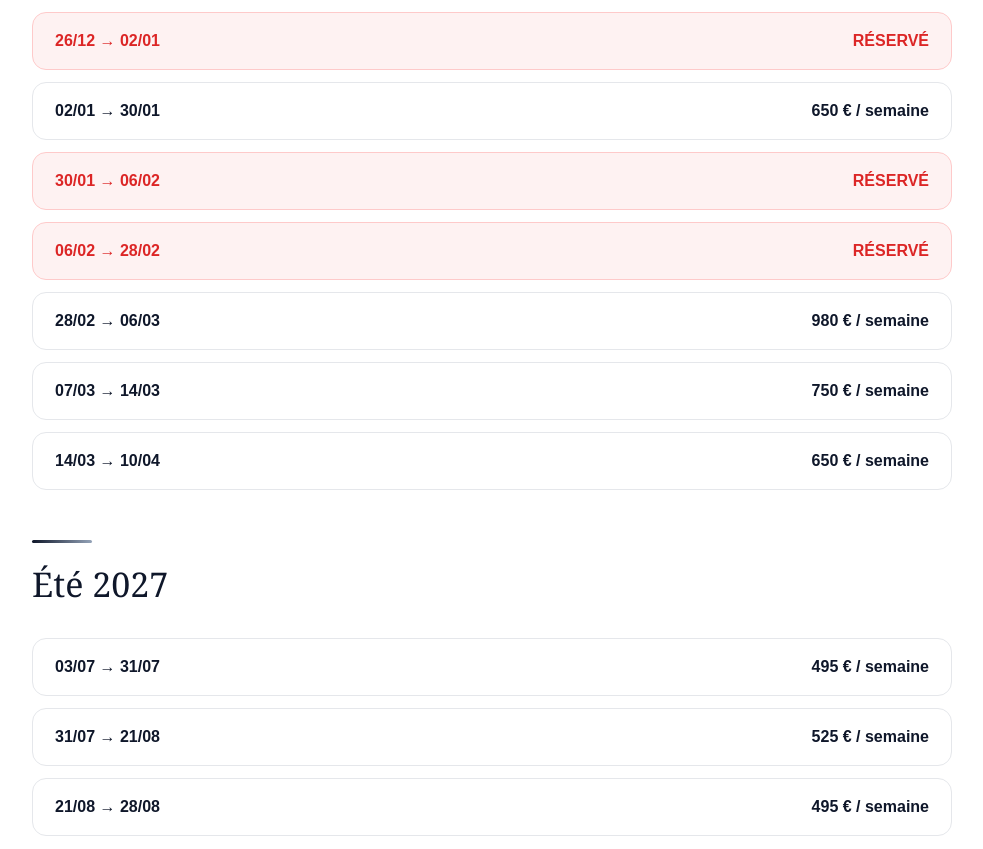
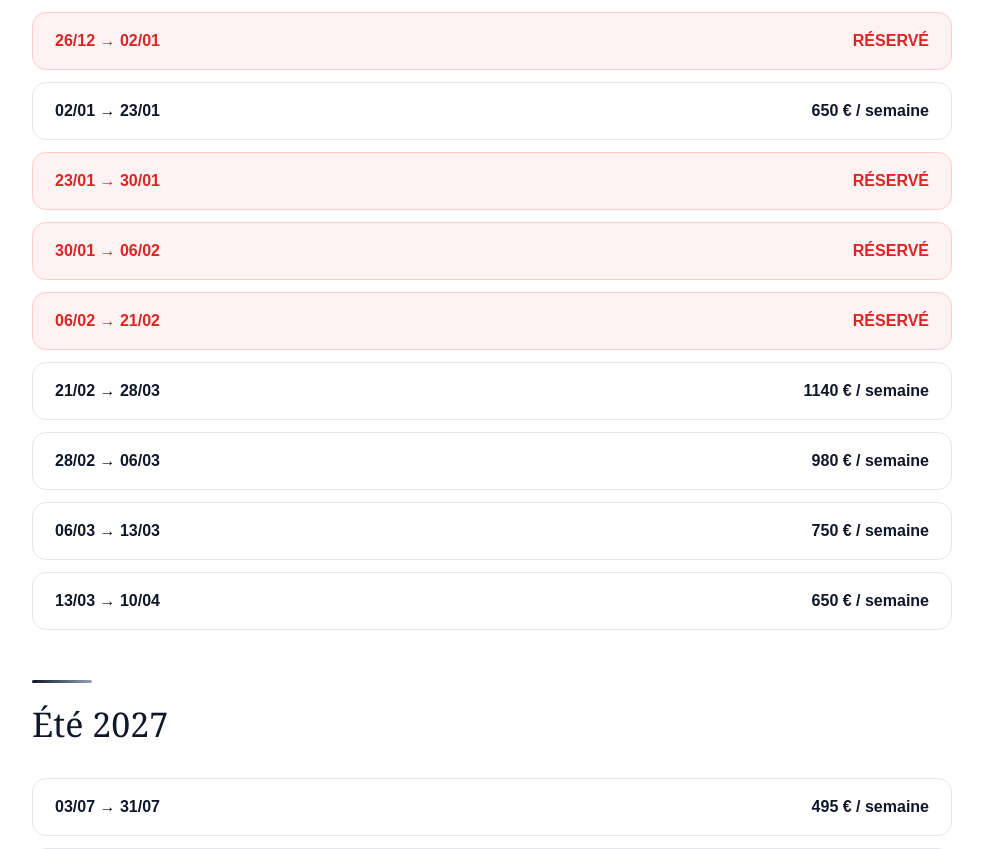
Before and after one commit to AlexB1804/blissappartement, a Next.js app: page /risoul in a window 1280 px wide. Shown: the part 5302-6151 px from the top of the page, without its empty margins (148-1131 px from the left). Built offline with nearby package versions, Linux system fonts and the light colour scheme.

Commit message:
Update website

```diff
--- a/data/risoul.ts
+++ b/data/risoul.ts
@@ -104,12 +104,14 @@ practicalInfos: [
     { period: "11/12 → 15/12", price: "Réservé", booked: true },
     { period: "19/12 → 26/12", price: "Réservé", booked: true },
     { period: "26/12 → 02/01", price: "Réservé", booked: true },
-    { period: "02/01 → 30/01", price: "650 € / semaine", available: true },
+    { period: "02/01 → 23/01", price: "650 € / semaine", available: true },
+    { period: "23/01 → 30/01", price: "Réservé", booked: true },
     { period: "30/01 → 06/02", price: "Réservé", booked: true },
-    { period: "06/02 → 28/02", price: "Réservé", booked: true },
+    { period: "06/02 → 21/02", price: "Réservé", booked: true },
+    { period: "21/02 → 28/03", price: "1140 € / semaine", available: true },
     { period: "28/02 → 06/03", price: "980 € / semaine", available: true },
-    { period: "07/03 → 14/03", price: "750 € / semaine", available: true },
-    { period: "14/03 → 10/04", price: "650 € / semaine", available: true },
+    { period: "06/03 → 13/03", price: "750 € / semaine", available: true },
+    { period: "13/03 → 10/04", price: "650 € / semaine", available: true },
   ],
 },
 
```
